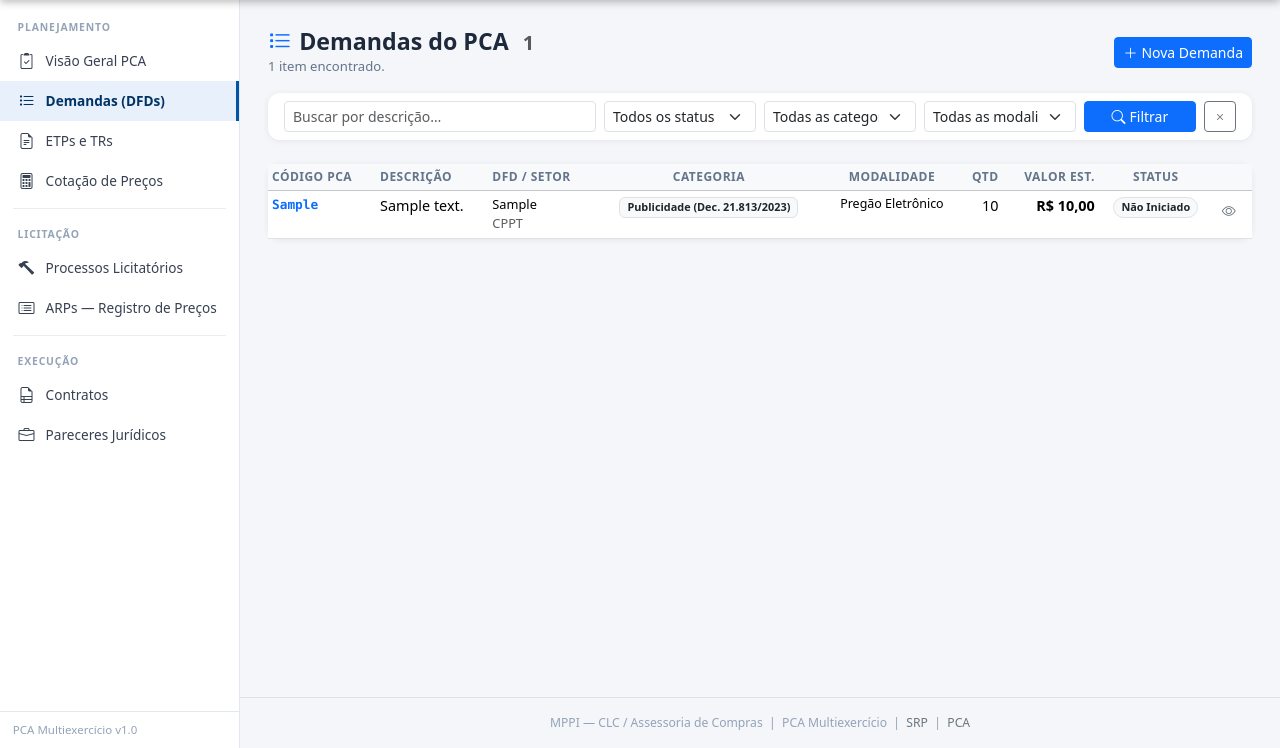
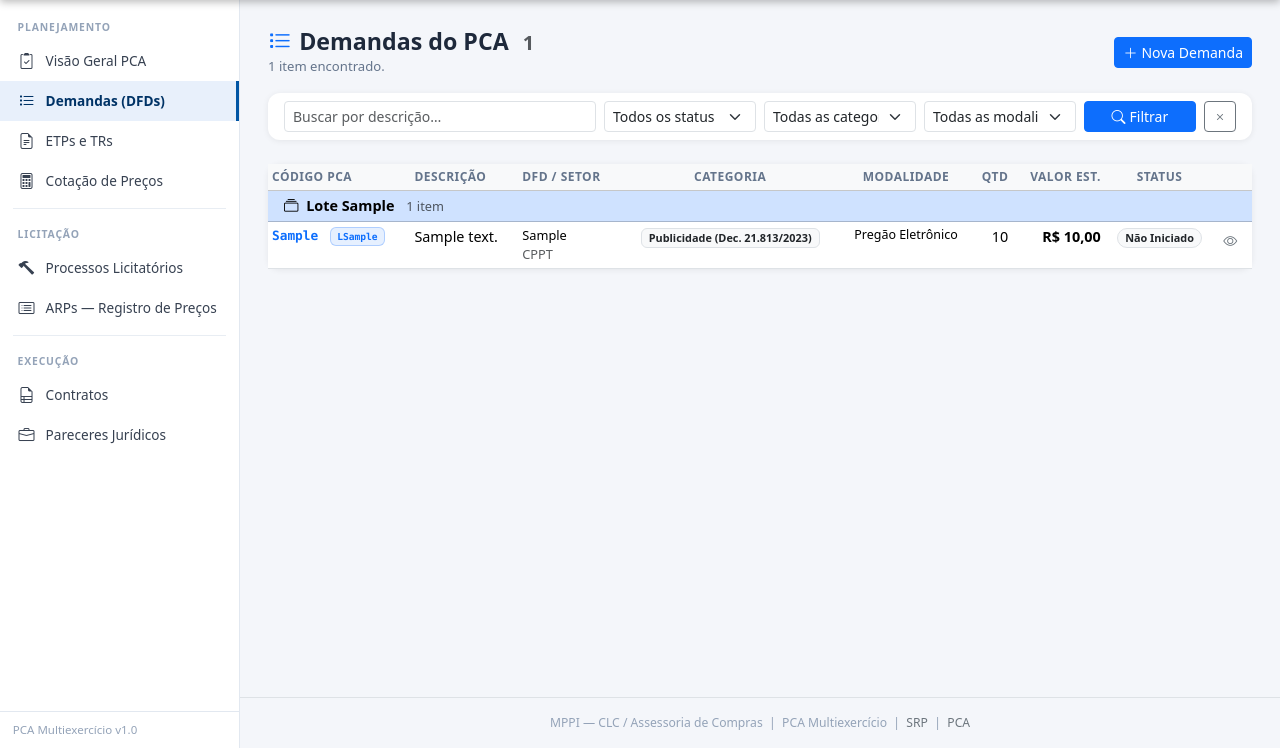
Before and after one commit to Thiago-Nog84/pca-multiexercicio-backend, a Django app: page /pca/demandas/ in a window 1280 px wide. Shown: the part 52-800 px from the top of the page. Run offline with Django 5.2, Linux system fonts and the light colour scheme; a user stored in the database is signed in; tables that the repository leaves empty hold one stand-in row (values such as "Sample post").

Commit message:
feat(pca/srp): agrupamento por lote nas ARPs e no PCA
- feat: campo numero_lote_pca em ItemPCA + migration 0004
- feat: validacao de coerencia de lote em VinculoPCAItemARP.clean()
- feat: ARPDetalheView passa lotes_agrupados ao contexto
- feat: DemandasPCAView ordena por numero_lote_pca
- feat: demandas.html agrupa itens por lote com cabecalho e badge visual

```diff
--- a/apps/pca/models.py
+++ b/apps/pca/models.py
@@ -227,6 +227,16 @@ class ItemPCA(models.Model):
     # SRP
     is_srp = models.BooleanField(default=False)
     justificativa_srp = models.TextField(blank=True)
+    numero_lote_pca = models.CharField(
+        max_length=20,
+        blank=True,
+        help_text=(
+            "Número do lote ao qual este item pertence na licitação/ARP. "
+            "Deve espelhar o numero_lote do ItemARP correspondente. "
+            "Itens com o mesmo numero_lote_pca são tratados como unidade "
+            "para fins de PCA e exibição no dashboard."
+        ),
+    )
 
     # Planejamento
     etp = models.ForeignKey(
--- a/apps/pca/templates/pca/demandas.html
+++ b/apps/pca/templates/pca/demandas.html
@@ -64,6 +64,7 @@
 </div>
 
 <!-- Tabela -->
+{% regroup itens by numero_lote_pca as grupos_lote %}
 <div class="card">
   <div class="card-body p-0">
     <div class="table-responsive">
@@ -82,10 +83,40 @@
           </tr>
         </thead>
         <tbody>
-          {% for item in itens %}
+          {% if not itens %}
+          <tr>
+            <td colspan="9" class="text-center text-muted py-4">
+              <i class="bi bi-inbox fs-3 d-block mb-2"></i>
+              Nenhuma demanda encontrada.
+              {% if busca or status_filtro or categoria_filtro %}
+                <a href="{% url 'pca:demandas' %}" class="d-block mt-1">Limpar filtros</a>
+              {% endif %}
+            </td>
+          </tr>
+          {% endif %}
+          {% for grupo in grupos_lote %}
+            {% if grupo.grouper %}
+            {# ── Cabeçalho de lote ── #}
+            <tr class="table-primary">
+              <td colspan="9" class="py-1 px-3">
+                <i class="bi bi-collection me-1"></i>
+                <strong>Lote {{ grupo.grouper }}</strong>
+                <span class="text-muted ms-2" style="font-size:.8rem;">
+                  {{ grupo.list|length }} item{{ grupo.list|length|pluralize:"ns" }}
+                </span>
+              </td>
+            </tr>
+            {% endif %}
+            {% for item in grupo.list %}
             <tr>
               <td class="font-monospace fw-bold text-primary" style="font-size:.8rem;">
                 {{ item.codigo_pca }}
+                {% if item.numero_lote_pca %}
+                <span class="badge bg-primary bg-opacity-10 text-primary border border-primary border-opacity-25 ms-1"
+                      style="font-size:.6rem;" title="Lote {{ item.numero_lote_pca }}">
+                  L{{ item.numero_lote_pca }}
+                </span>
+                {% endif %}
               </td>
               <td style="max-width:260px;">
                 <div class="text-truncate" style="max-width:250px;" title="{{ item.descricao }}">
@@ -124,16 +155,7 @@
                 </a>
               </td>
             </tr>
-          {% empty %}
-          <tr>
-            <td colspan="9" class="text-center text-muted py-4">
-              <i class="bi bi-inbox fs-3 d-block mb-2"></i>
-              Nenhuma demanda encontrada.
-              {% if busca or status_filtro or categoria_filtro %}
-                <a href="{% url 'pca:demandas' %}" class="d-block mt-1">Limpar filtros</a>
-              {% endif %}
-            </td>
-          </tr>
+            {% endfor %}
           {% endfor %}
         </tbody>
       </table>
--- a/apps/pca/views_template.py
+++ b/apps/pca/views_template.py
@@ -92,7 +92,7 @@ class DemandasPCAView(View):
 
         itens_qs = ItemPCA.objects.select_related(
             "dfd", "dfd__pca", "dfd__unidade"
-        ).order_by("dfd__pca__exercicio", "dfd__numero_dfd", "numero_item")
+        ).order_by("dfd__pca__exercicio", "numero_lote_pca", "dfd__numero_dfd", "numero_item")
 
         if pca:
             itens_qs = itens_qs.filter(dfd__pca=pca)
```
Also changed, not shown: apps/srp/models.py (+13 -0 lines), apps/srp/views.py (+24 -0 lines), apps/pca/migrations/0004_itempca_numero_lote_pca.py (added). Lines whose indentation alone changed are shown as unchanged.
